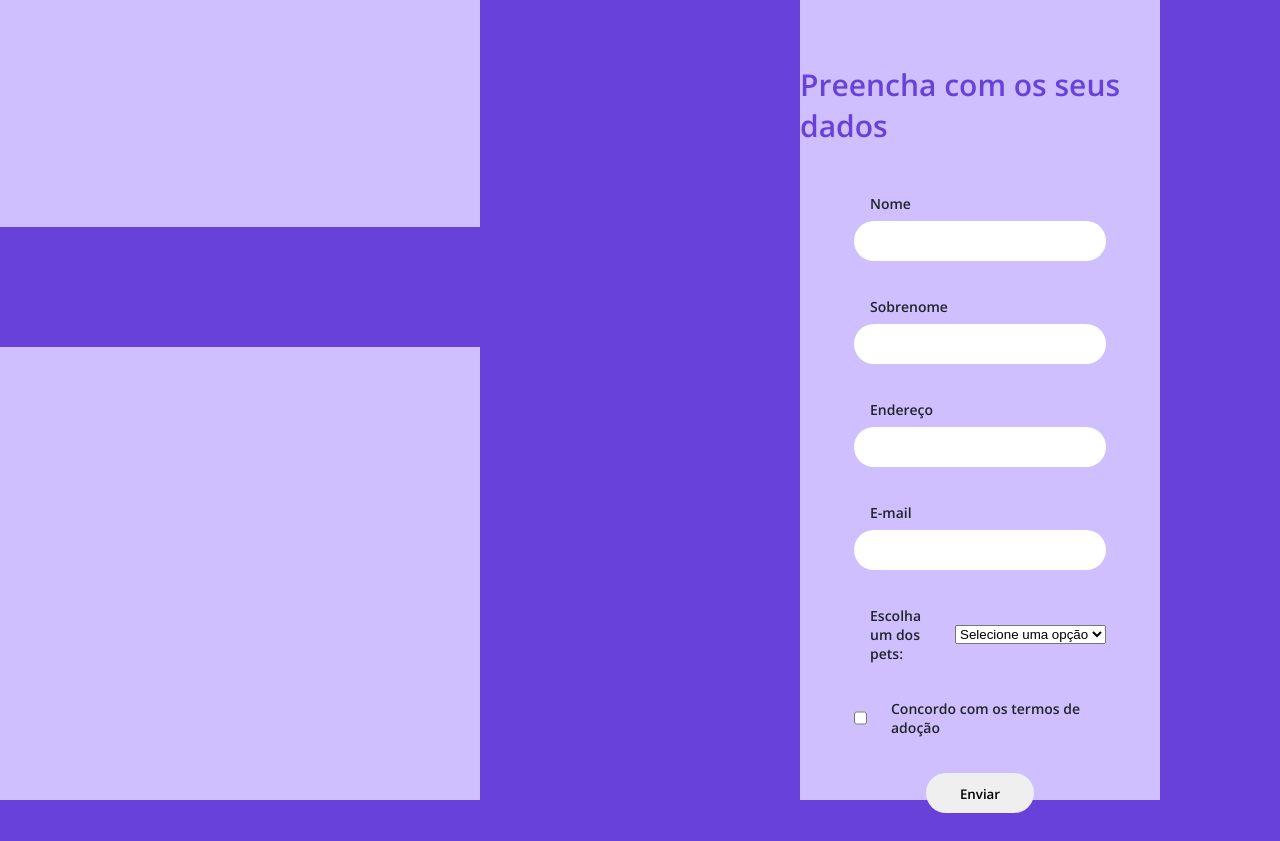
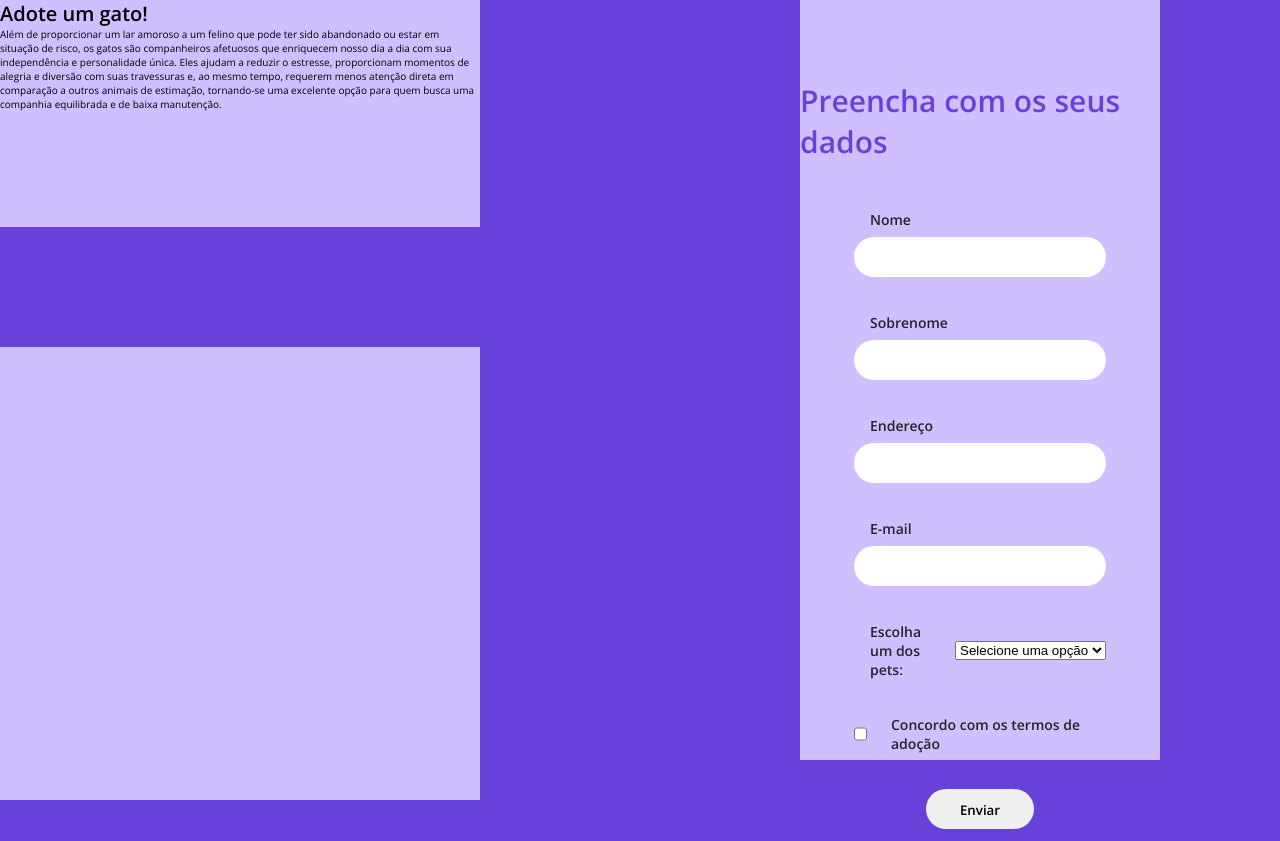
Before and after one commit to LaYotsuna/adote_gatinhos, a plain HTML site: page index.html in a window 1280 px wide. Drawn offline with nearby package versions, Linux system fonts and the light colour scheme.

Commit message:
Adição de uma introdução do site

```diff
--- a/index.html
+++ b/index.html
@@ -10,7 +10,11 @@
 
   <body>
     <main>
-      <header class="intro"></header>
+      <!-- Intro -->
+      <header class="intro">
+        <h1>Adote um gato!</h1>
+        <p>Além de proporcionar um lar amoroso a um felino que pode ter sido abandonado ou estar em situação de risco, os gatos são companheiros afetuosos que enriquecem nosso dia a dia com sua independência e personalidade única. Eles ajudam a reduzir o estresse, proporcionam momentos de alegria e diversão com suas travessuras e, ao mesmo tempo, requerem menos atenção direta em comparação a outros animais de estimação, tornando-se uma excelente opção para quem busca uma companhia equilibrada e de baixa manutenção.</p>
+      </header>
 
       <section class="imagens-pets"></section>
 
--- a/style.css
+++ b/style.css
@@ -91,12 +91,13 @@ main {
   font-size: 3rem;
   font-weight: 600;
   color: #6741d9;
-  margin-top: 6.4rem;
+  margin-top: 8rem;
   margin-bottom: 2.4rem;
 }
 
 .formulario {
   width: 75%;
+  height: 95%;
   background-color: var(--light-purple);
   grid-column: 2;
   grid-row: 1 / span 2;
```
